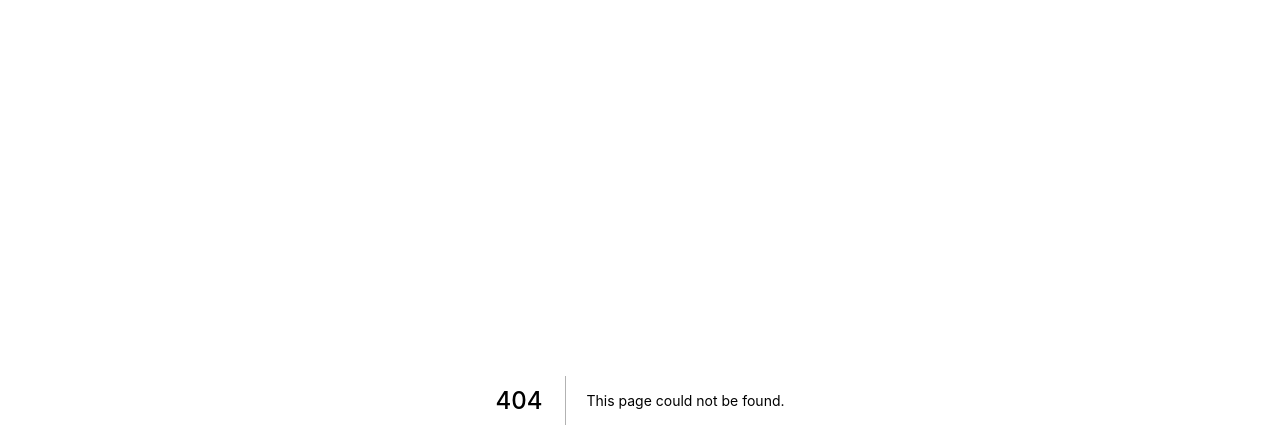
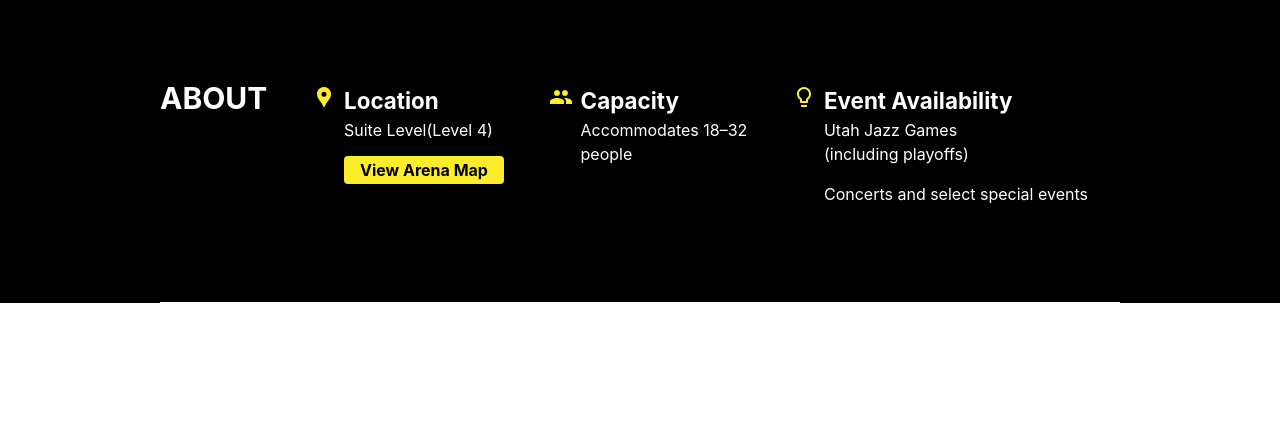
Before and after one commit to chavionjackson/Jazz-Premium-Seating, a Next.js app: page /DetailsPage/DetailsContent in a window 1280 px wide. Before the commit this address had no page. Shown: the top 448 px of the page. Built offline with nearby package versions, Linux system fonts and the light colour scheme.

Commit message:
created about section

```diff
--- /dev/null
+++ b/pages/DetailsPage/DetailsContent.js
@@ -0,0 +1,47 @@
+import React from "react";
+import { MdLocationPin, MdPeople, MdLightbulbOutline } from "react-icons/md";
+
+const DetailsContent = () => {
+  return (
+    <div className="bg-[black]">
+      <div className="text-[#fff] w-9/12 mr-auto ml-auto">
+        <div className="flex items-baseline justify-between w-full pt-20 pb-20 pr-8 infoContainer">
+          <h2 className="text-3xl font-bold uppercase">About</h2>
+          <div className="aboutContent">
+            <MdLocationPin className="mr-2 text-[#fbed2a] text-2xl" />
+            <span>
+              <h2 className="infoHeading">Location</h2>
+              <p className="infoText">Suite Level(Level 4)</p>
+              <a className="text-base font-bold text-[black] bg-[#fbed2a] rounded pt-1 pb-1 pr-4 pl-4 cursor-pointer no-underline">View Arena Map</a>
+            </span>
+          </div>
+          <div className="aboutContent">
+            <MdPeople className="mr-2 text-[#fbed2a] text-2xl" />
+            <span>
+              <h2 className="infoHeading">Capacity</h2>
+              <p className="infoText">
+                Accommodates 18–32
+                <br />
+                people
+              </p>
+            </span>
+          </div>
+          <div className="aboutContent">
+            <MdLightbulbOutline className="mr-2 text-[#fbed2a] text-2xl" />
+            <span>
+              <h2 className="infoHeading">Event Availability</h2>
+              <p className="infoText">
+                Utah Jazz Games
+                <br />
+                (including playoffs)
+              </p>
+              <p className="infoText">Concerts and select special events</p>
+            </span>
+          </div>
+        </div>
+      </div>
+    </div>
+  );
+};
+
+export default DetailsContent;
--- a/pages/DetailsPage/DetailsPage.js
+++ b/pages/DetailsPage/DetailsPage.js
@@ -1,5 +1,6 @@
 import React from 'react'
 import Carousel from './Carousel'
+import DetailsContent from './DetailsContent'
 import Header from './Header'
 
 const DetailsPage = () => {
@@ -7,6 +8,7 @@
     <div>
         <Header />
         <Carousel />
+        <DetailsContent />
     </div>
   )
 }
--- a/styles/globals.css
+++ b/styles/globals.css
@@ -100,3 +100,23 @@
 .carouselImg {
   object-fit: cover;
 }
+
+.infoContainer {
+  border-bottom: 1px solid white;
+}
+
+.infoHeading {
+  font-size: 1.4rem;
+  font-weight: 700;
+}
+
+.aboutContent {
+  display: flex;
+  align-items: inherit;
+}
+
+.infoText {
+  font-size: 1rem;
+  padding-bottom: 1rem;
+  font-weight: 400;
+}
```
